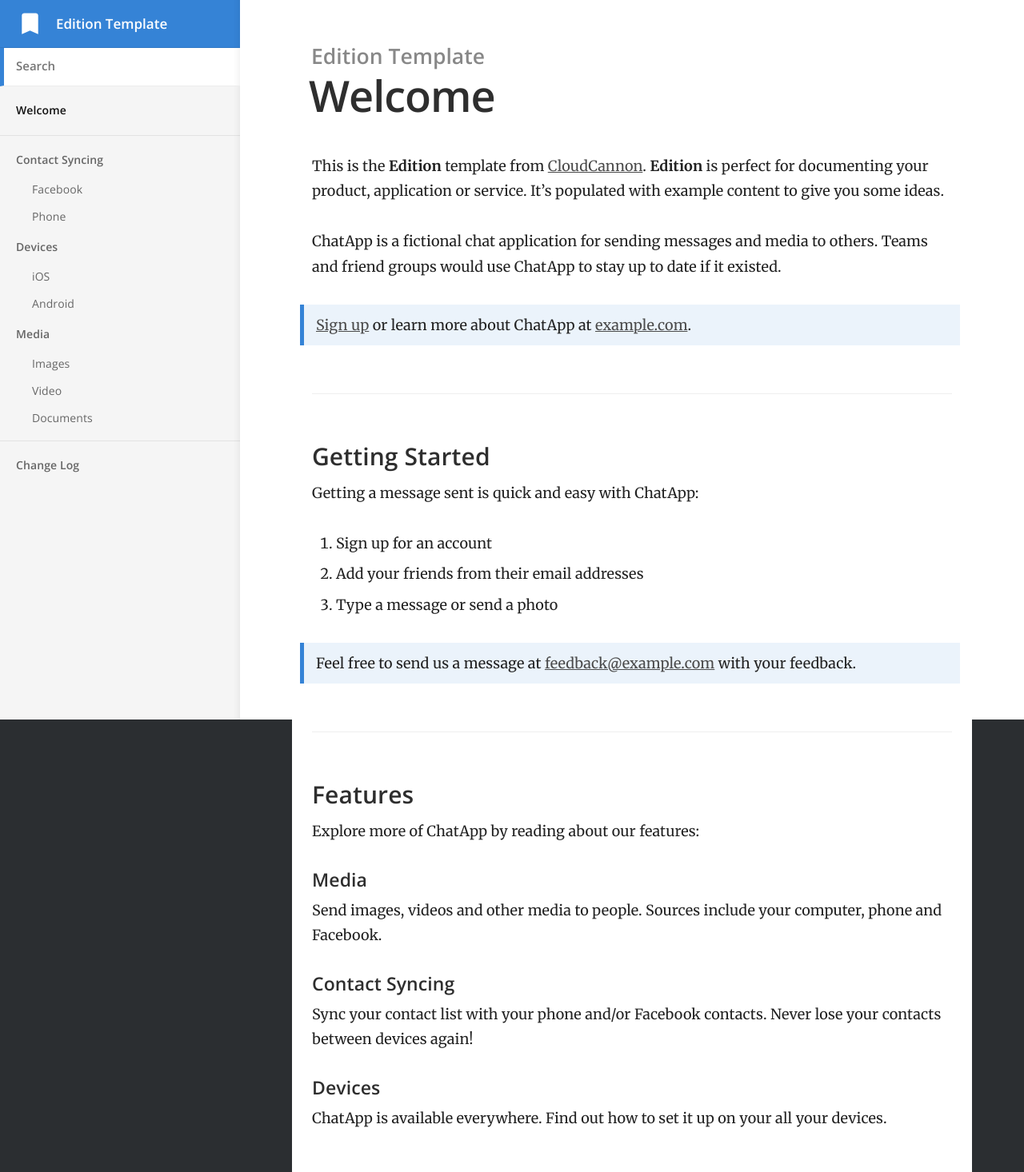
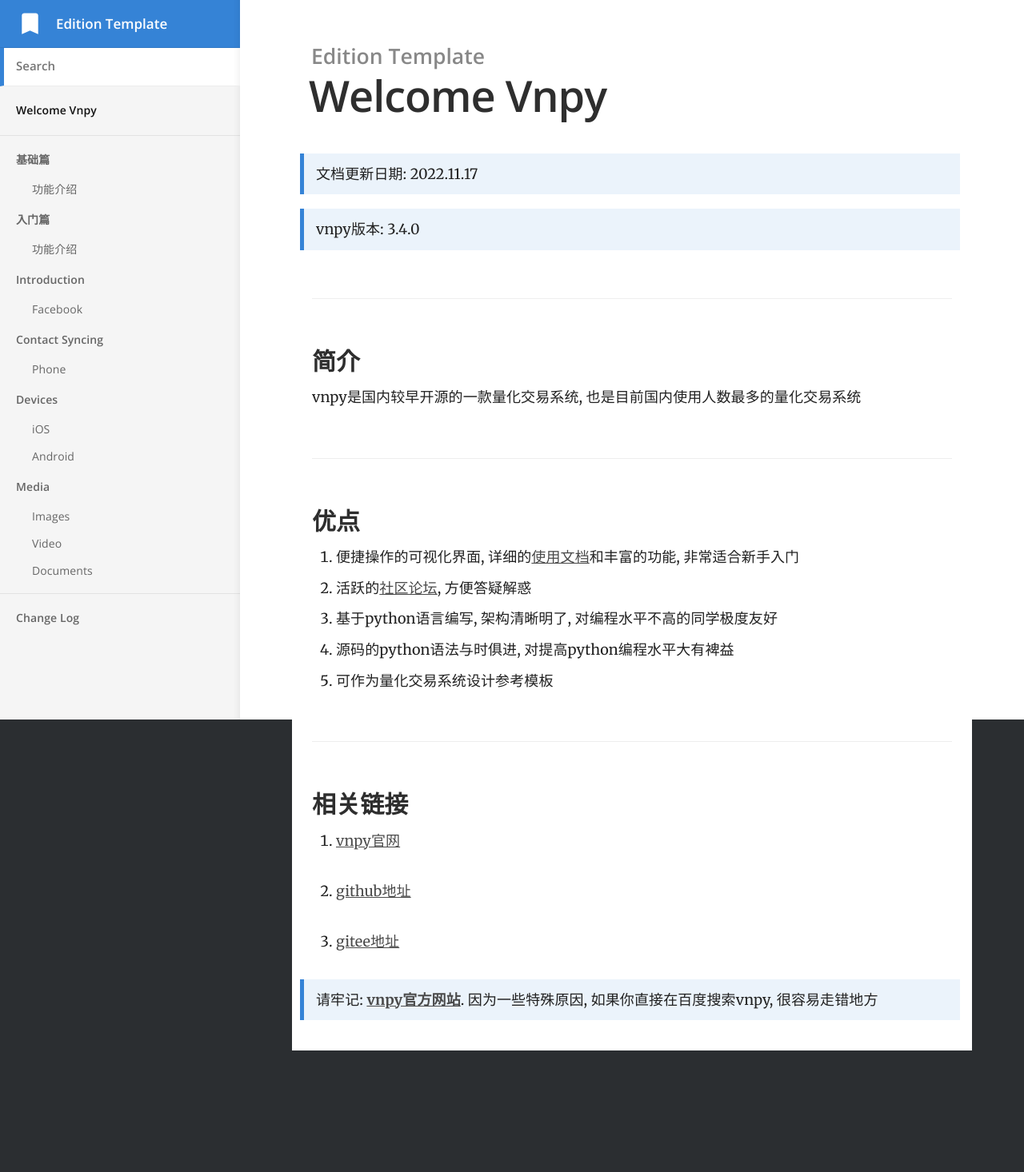
Before and after one commit to coolwebgo/docs_vnpy, a Jekyll site: the page built from docs/index.md, in a window 1280 px wide. Shown: the whole page at 80% size. Built offline with Jekyll 4.4.1, drawn with Linux system fonts in a browser that asks for light colours; after the commit the page ends 1314 px from its top, so only the background shows below that.

Commit message:
写好标题

```diff
--- a/docs/_config.yml
+++ b/docs/_config.yml
@@ -15,14 +15,14 @@ author:
   email:
   twitter: # twitter username without the @ symbol
 social:
-  name: Edition Template
+  name: 量化交易笔记
   links:
-    - https://github.com/CloudCannon/edition-jekyll-template
+    - https://dumengru.github.io/docs_codenotes/
 
 # -----
 # Build
 
-timezone: Etc/UTC
+timezone: Asia/Shanghai
 
 permalink: pretty
 
--- a/docs/_docs/contact-syncing/facebook.md
+++ b/docs/_docs/a.introduction/facebook.md
@@ -1,7 +1,7 @@
 ---
-title: Facebook
-category: Contact Syncing
-order: 1
+title: 功能介绍
+category: 基础篇
+order: 2
 ---
 
 Sync your Facebook contacts with ChatApp. Any of your Facebook friends with ChatApp accounts are automatically added to your contact list!
--- a/docs/index.md
+++ b/docs/index.md
@@ -1,38 +1,25 @@
 ---
-title: Welcome
+title: Welcome Vnpy
 ---
+> 文档更新日期: 2022.11.17
 
-This is the **Edition** template from [CloudCannon](http://cloudcannon.com/).
-**Edition** is perfect for documenting your product, application or service.
-It's populated with example content to give you some ideas.
+> vnpy版本: 3.4.0
 
-ChatApp is a fictional chat application for sending messages and media to others.
-Teams and friend groups would use ChatApp to stay up to date if it existed.
+### 简介
+vnpy是国内较早开源的一款量化交易系统, 也是目前国内使用人数最多的量化交易系统
 
-> [Sign up](http://example.com/signup) or learn more about ChatApp at [example.com](http://example.com/).
+### 优点
+1. 便捷操作的可视化界面, 详细的[使用文档](https://www.vnpy.com/docs/cn/index.html)和丰富的功能, 非常适合新手入门
+2. 活跃的[社区论坛](https://www.vnpy.com/forum/), 方便答疑解惑
+3. 基于python语言编写, 架构清晰明了, 对编程水平不高的同学极度友好
+4. 源码的python语法与时俱进, 对提高python编程水平大有裨益
+5. 可作为量化交易系统设计参考模板
 
-### Getting Started
+### 相关链接
+1. [vnpy官网](https://www.vnpy.com/)
 
-Getting a message sent is quick and easy with ChatApp:
+2. [github地址](https://github.com/vnpy/vnpy)
 
-1. Sign up for an account
-2. Add your friends from their email addresses
-3. Type a message or send a photo
+3. [gitee地址](https://gitee.com/vnpy/vnpy)
 
-> Feel free to send us a message at [feedback@example.com](mailto:feedback@example.com) with your feedback.
-
-### Features
-
-Explore more of ChatApp by reading about our features:
-
-#### Media
-
-Send images, videos and other media to people. Sources include your computer, phone and Facebook.
-
-#### Contact Syncing
-
-Sync your contact list with your phone and/or Facebook contacts. Never lose your contacts between devices again!
-
-#### Devices
-
-ChatApp is available everywhere. Find out how to set it up on your all your devices.
+> 请牢记: **[vnpy官方网站](https://www.vnpy.com/)**. 因为一些特殊原因, 如果你直接在百度搜索vnpy, 很容易走错地方
```
Also changed, not shown: docs/_docs/a.introduction/phone.md (added, +18 -0 lines), docs/_docs/b.basic/facebook.md (added, +17 -0 lines), docs/_docs/b.basic/phone.md (renamed from docs/_docs/contact-syncing/phone.md).
